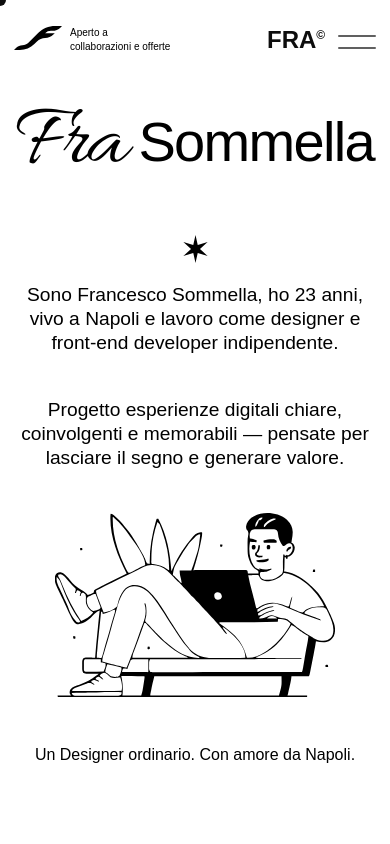
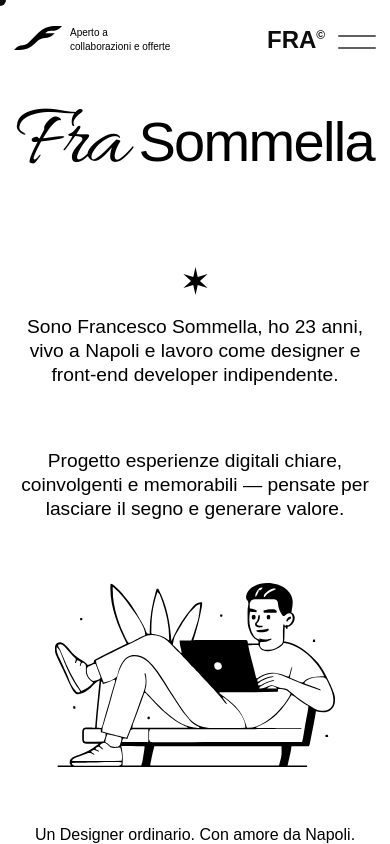
Before and after one commit to Francescosommellaa/Portfolio, a React (Vite) app in the folder francesco/: page /Home in a window 390 px wide. Built offline with nearby package versions, Linux system fonts and the light colour scheme; a web font is replaced by a local one.

Commit message:
style(components): update sidebar height and padding variables
Change sidebar height from viewport height to dynamic viewport height for better mobile support. Simplify padding variables by removing redundant bottom padding values.

```diff
--- a/francesco/src/Components/Atoms/Sidebar/Sidebar.scss
+++ b/francesco/src/Components/Atoms/Sidebar/Sidebar.scss
@@ -7,7 +7,7 @@
   top: 0;
   left: 0;
   width: 100%;
-  height: 100vh;
+  height: 100dvh;
   background-color: $GrayScale-9;
   color: $GrayScale--1;
   transform: translateX(-100%);
--- a/francesco/src/styles/_variables.scss
+++ b/francesco/src/styles/_variables.scss
@@ -59,9 +59,9 @@ $BorderRadius-5: 1.5rem;
 // ====================
 // Padding
 
-$PaddingL: 0 5rem 1rem;
-$PaddingM: 0 2.5rem 2rem;
-$PaddingS: 0 0.9rem 5rem;
+$PaddingL: 0 5rem;
+$PaddingM: 0 2.5rem;
+$PaddingS: 0 0.9rem;
 
 // ====================
 // Gap
```
